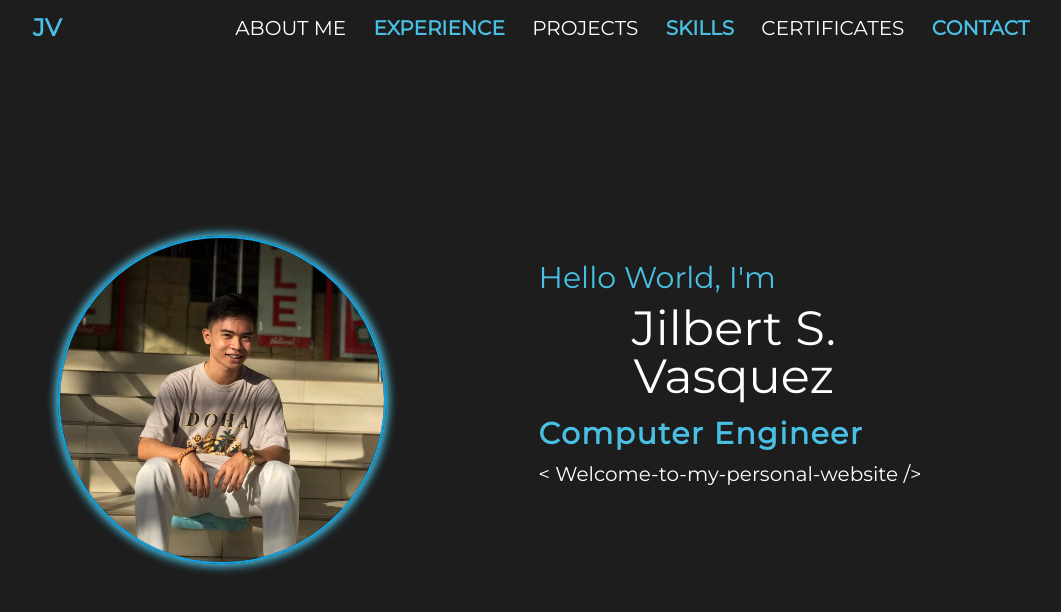
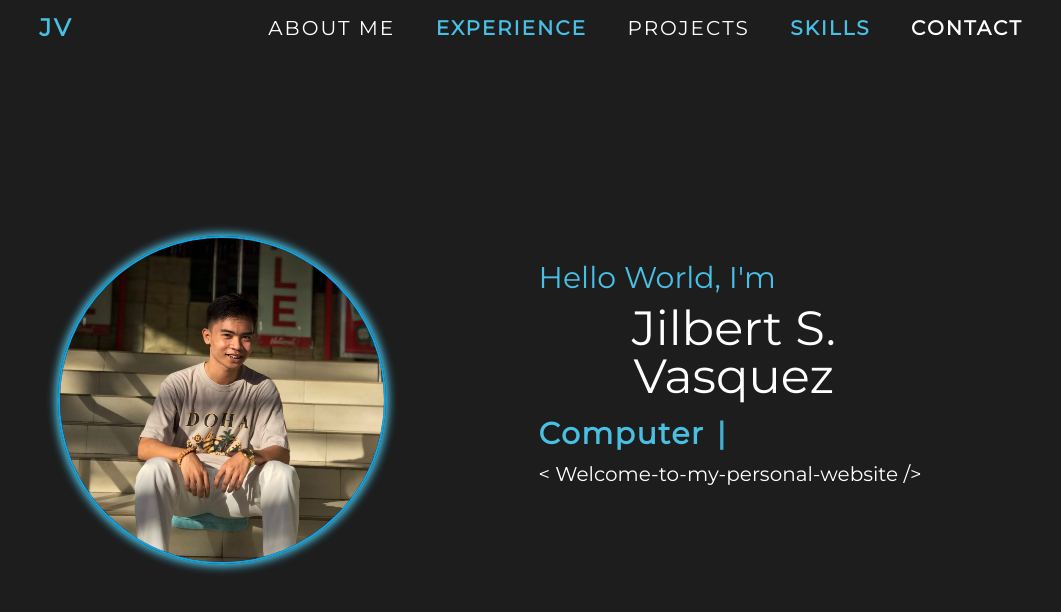
Before and after one commit to JilbertVasquez/JSVPortfolio, a React (Vite) app: page / in a window 1280 px wide. Shown: the top 612 px of the page, without its empty margins (111-1172 px from the left). Built offline with nearby package versions, Linux system fonts and the light colour scheme.

Commit message:
remove skill section, and added loading animation

```diff
--- a/src/Container.jsx
+++ b/src/Container.jsx
@@ -6,12 +6,26 @@ import Experience from './Experience.jsx'
 import Projects from './Projects.jsx'
 import Skills from './Skills.jsx'
 import Contact from './Contact.jsx'
+import Loading from './Loading.jsx';
 
 function Container () {
+    const [isLoading, setIsLoading] = React.useState(true);
 
+    // Simulate loading
+    React.useEffect(() => {
+        const timer = setTimeout(() => {
+            setIsLoading(false);
+        }, 3000); // Simulate a 3-second loading time
+        return () => clearTimeout(timer);
+    }, []);
+
+    if (isLoading) {
+        return <Loading />; // Show the loading animation
+    }
     return (
 
         <div className="container w-full h-screen overflow-auto">
+
             <Home />
             <AboutMe />
             <Experience />
--- a/src/Home.jsx
+++ b/src/Home.jsx
@@ -31,34 +31,34 @@ function Home () {
             <div className='head custom_bg_1 h-14 flex justify-around items-center z-10'>
                 <nav className='custom_bg_1 w-4/5 h-14 columns-8 flex justify-around items-center'>
                     <div className='h-10 w-36 p-3 custom_bg_1 flex justify-start items-center'>
-                        <a href="#Home" className='custom_font_color_1 text-2xl uppercase font-black hover:border-b-2 text-white' onClick={(e) => {scrollTo('Home', e);}}>JV</a>
+                        <a href="#Home" className='custom_font_color_1 text-2xl uppercase font-black hover:border-b-2 text-white tracking-widest' onClick={(e) => {scrollTo('Home', e);}}>JV</a>
                     </div>
                     <div className='h-10 w-10 p-2 custom_bg_1 flex justify-center items-center'>
 
                     </div>
 
                     <div className='h-10 w-38 p-2 custom_bg_1 flex justify-center items-center'>
-                        <a href="#AboutMe" className='text-xl text-white uppercase hover:border-b-2 border-sky-500' onClick={(e) => {scrollTo('AboutMe', e);}}>About Me</a>
+                        <a href="#AboutMe" className='text-xl text-white uppercase hover:border-b-2 border-sky-500 tracking-widest' onClick={(e) => {scrollTo('AboutMe', e);}}>About Me</a>
                     </div>
 
                     <div className='h-10 w-38 p-2 custom_bg_1 flex justify-center items-center'>
-                        <a href="#" className='custom_font_color_1 text-xl uppercase font-semibold hover:border-b-2 text-white' onClick={(e) => {scrollTo('Experience', e);}}>Experience</a>
+                        <a href="#" className='custom_font_color_1 text-xl uppercase font-semibold hover:border-b-2 text-white tracking-widest' onClick={(e) => {scrollTo('Experience', e);}}>Experience</a>
                     </div>
 
                     <div className='h-10 w-38 p-2 custom_bg_1 flex justify-center items-center'>
-                        <a href="#Home" className=' text-xl uppercase text-white  hover:border-b-2 border-sky-500' onClick={(e) => {scrollTo('Projects', e);}}>Projects</a>
+                        <a href="#Home" className=' text-xl uppercase text-white  hover:border-b-2 border-sky-500 tracking-widest' onClick={(e) => {scrollTo('Projects', e);}}>Projects</a>
                     </div>
 
                     <div className='h-10 w-38 p-2 custom_bg_1 flex justify-center items-center'>
-                        <a href="#Home" className='custom_font_color_1 text-xl uppercase font-semibold hover:border-b-2 text-white' onClick={(e) => {scrollTo('Skills', e);}}>Skills</a>
+                        <a href="#Home" className='custom_font_color_1 text-xl uppercase font-semibold hover:border-b-2 text-white tracking-widest' onClick={(e) => {scrollTo('Skills', e);}}>Skills</a>
                     </div>
 
-                    <div className='h-10 w-38 p-2 custom_bg_1 flex justify-center items-center'>
+                    {/* <div className='h-10 w-38 p-2 custom_bg_1 flex justify-center items-center'>
                         <a href="#Home" className=' text-xl text-white uppercase  hover:border-b-2 border-sky-500' onClick={smoothScroll}>Certificates</a>
-                    </div>
+                    </div> */}
 
                     <div className='h-10 w-38 p-2 custom_bg_1 flex justify-center items-center'>
-                        <a href="#Home" className='custom_font_color_1 text-xl uppercase font-semibold hover:border-b-2 text-white' onClick={(e) => {scrollTo('Contact', e);}}>Contact</a>
+                        <a href="#Home" className='text-white text-xl uppercase font-semibold hover:border-b-2 border-sky-500 tracking-widest ' onClick={(e) => {scrollTo('Contact', e);}}>Contact</a>
                     </div>
                 </nav>
             </div>
--- /dev/null
+++ b/src/Loading.jsx
@@ -0,0 +1,37 @@
+import React from 'react';
+import Lottie from 'react-lottie';
+import airplane from '../public/airplane.json';
+import './custom.css';
+
+// const Loading = () => {
+//     return (
+//         <div className="loading-container w-full h-screen flex justify-center items-center">
+//             <Lottie animationData={airplane} loop={true} />
+//         </div>
+//     );
+// };
+
+//
+
+const Loading = () => {
+    const defaultOptions = {
+        loop: true,
+        autoplay: true,
+        animationData: airplane,
+        rendererSettings: {
+            preserveAspectRatio: 'xMidYMid slice'
+        }
+    };
+
+return (
+    <div className='w-full h-screen flex justify-center items-center custom_bg_1'>
+        <Lottie
+            options={defaultOptions}
+            height={300}
+            width={300}
+        />
+    </div>
+    );
+};
+
+export default Loading;
--- a/src/Skills.jsx
+++ b/src/Skills.jsx
@@ -88,8 +88,8 @@ const EventCardContainer = ({skillset}) => {
                 ))} */}
             </div>
             <div className='p-8 w-full px-26 pb-10 flex flex-wrap gap-10 justify-center items-center'>
-                {skillset.languages.map((skills, key) => (
-                    <EventCard name={skills.name} image={skills.image} />
+                {skillset.languages.map((skills, index) => (
+                    <EventCard key={index} name={skills.name} image={skills.image} />
                 ))}
             </div>
         </div>
```
Also changed, not shown: public/airplane.json (added, +1 -0 lines).
